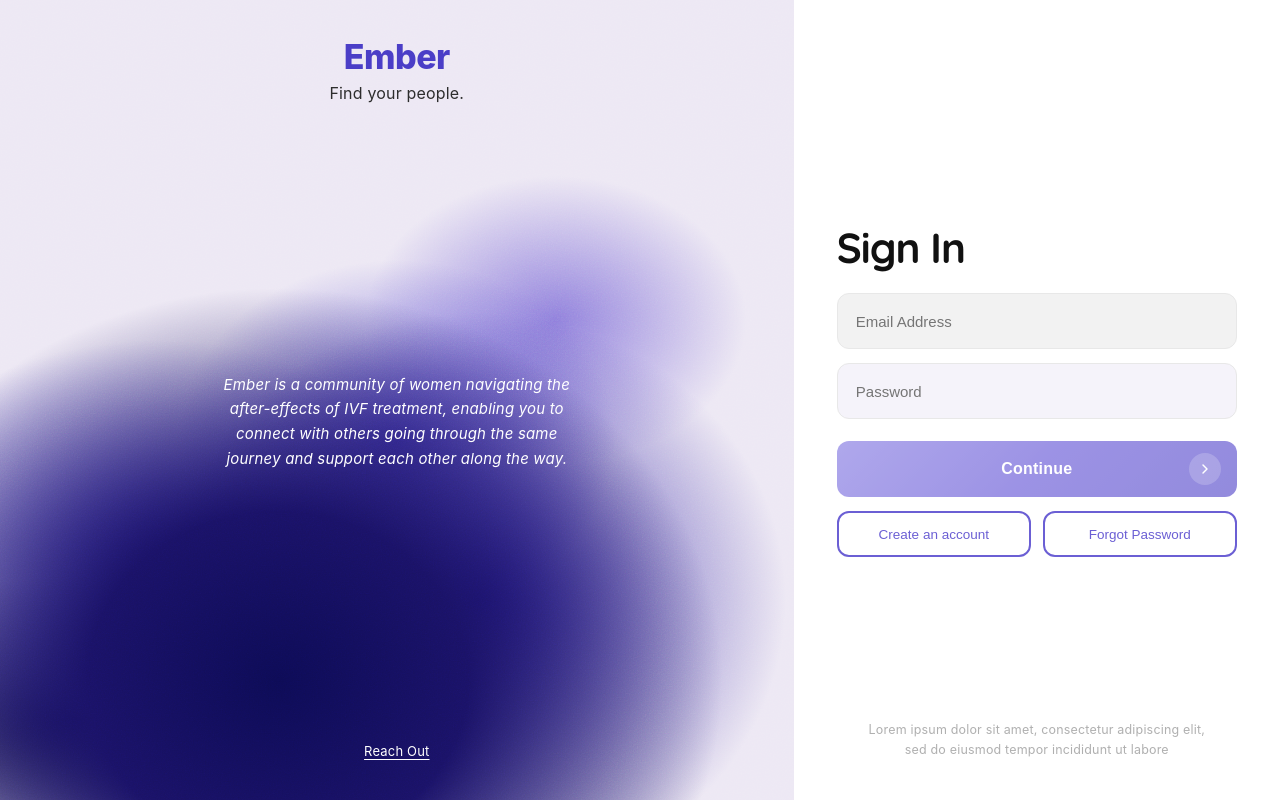
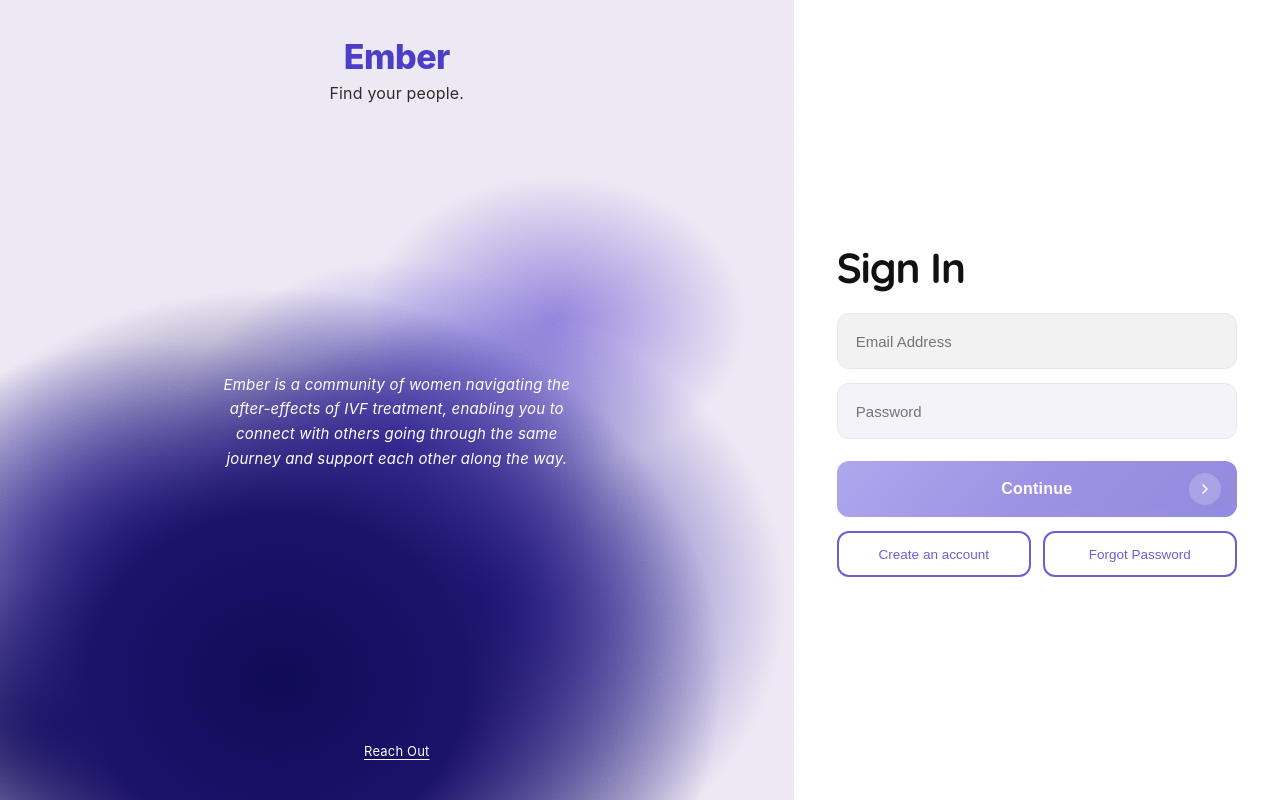
Before and after one commit to vidiishajain/ivf-community-app, a React (Vite) app: page / in a window 1280 px wide. Built offline with nearby package versions, Linux system fonts and the light colour scheme; no server answers.

Commit message:
change text

```diff
--- a/src/pages/auth.jsx
+++ b/src/pages/auth.jsx
@@ -444,10 +444,6 @@ export default function Auth() {
           </div>
         </div>
 
-        <p style={S.panelFooter}>
-          Lorem ipsum dolor sit amet, consectetur adipiscing elit, sed do eiusmod
-          tempor incididunt ut labore
-        </p>
       </div>
     </div>
   )
```
